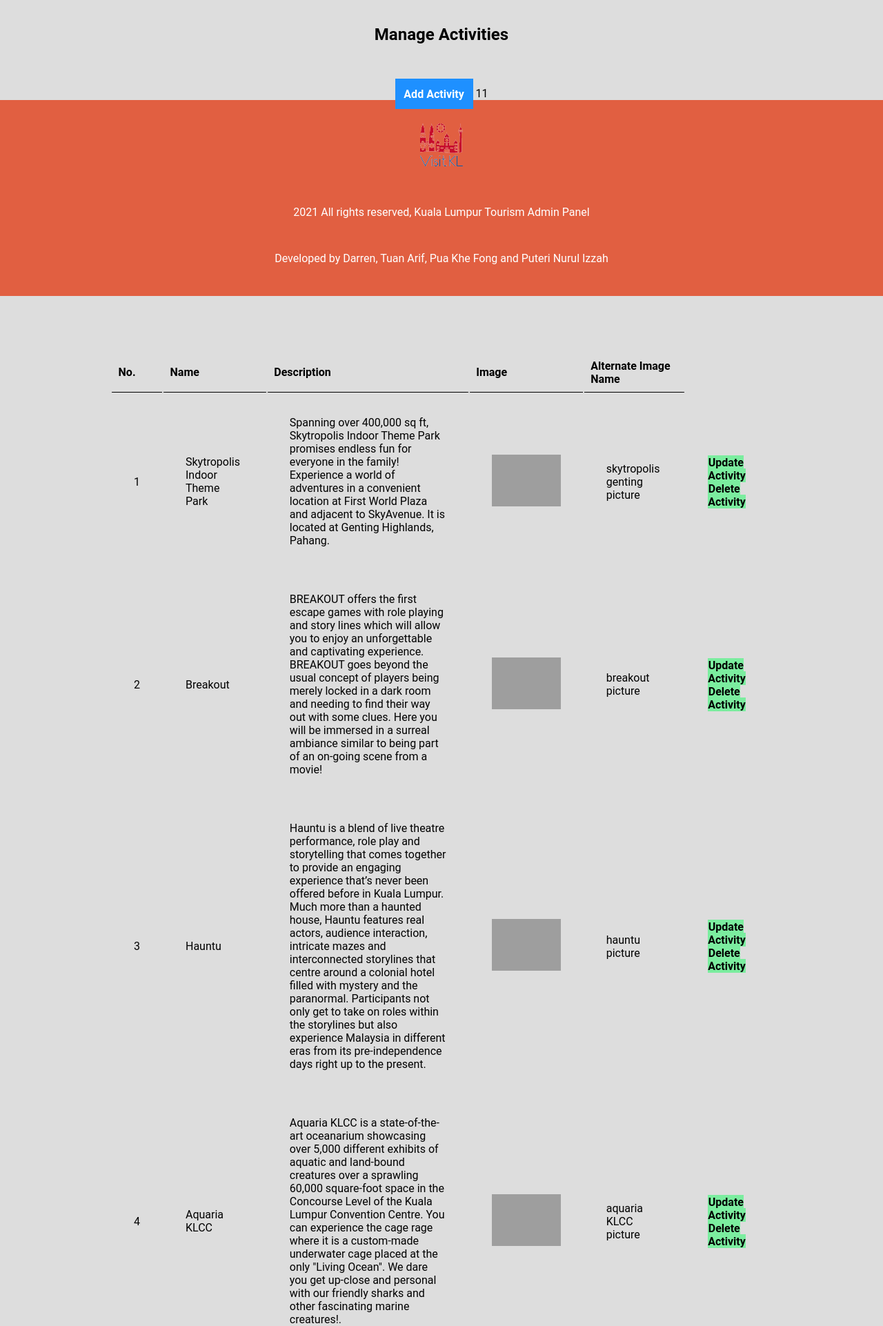
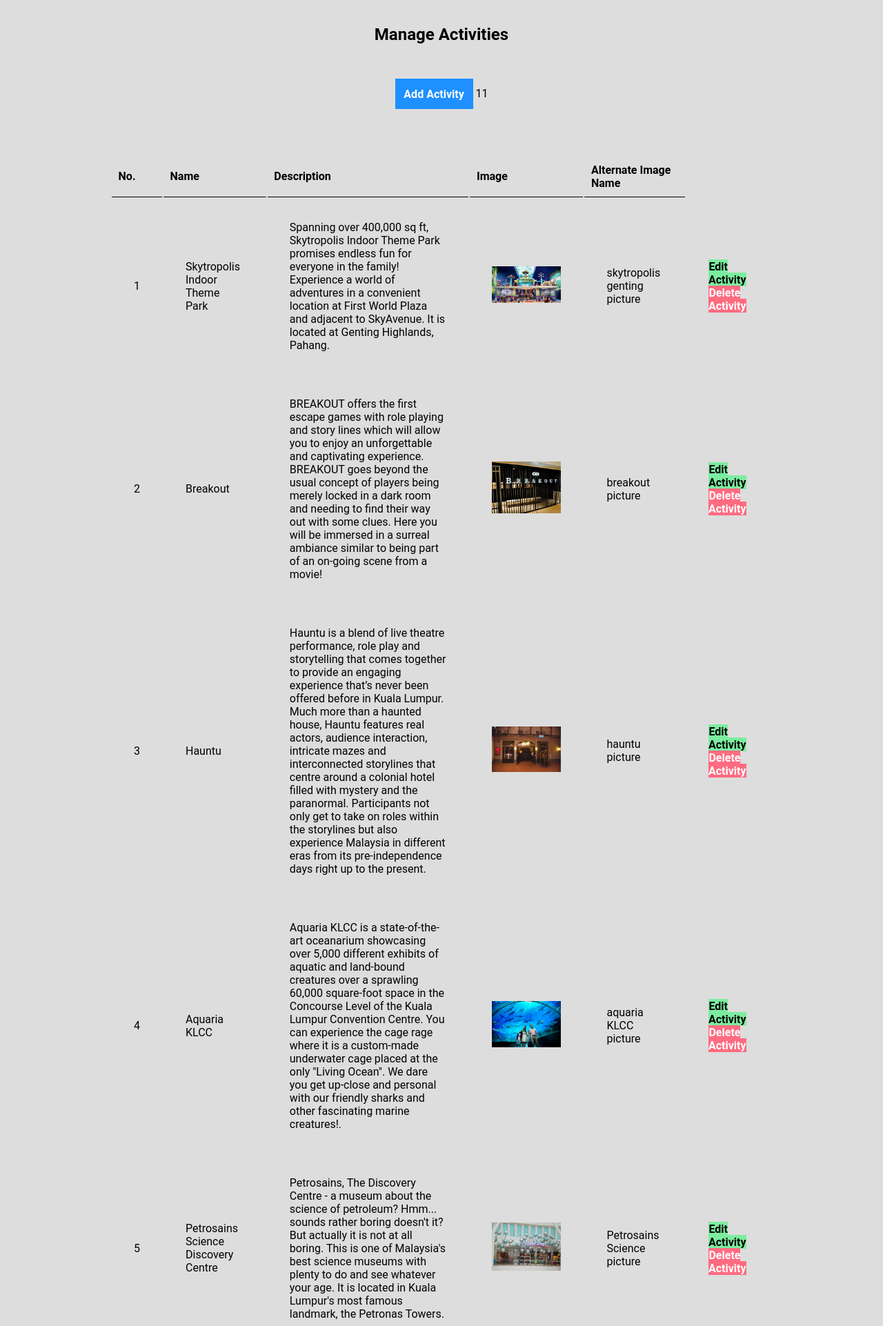
Before and after one commit to DigitalF1ow/WebDev_Assignment, a PHP site: page /Webdev_Assignment/admin/manage-activities.php in a window 1280 px wide. Shown: the part 45-1967 px from the top of the page at 69% size. Run offline with PHP 8.4, Linux system fonts and the light colour scheme; a user stored in the database is signed in; data comes from the database, SQL or seed files in the repository; grey boxes are pictures that could not be loaded.

Commit message:
IMPROVE!

```diff
--- a/admin/add-activity.php
+++ b/admin/add-activity.php
@@ -12,7 +12,7 @@
     <!--Make it to become a grid size while expand or smaller the screen-->
     <section class="main-content ">
         <h1>Add Activity</h1>
-    </section>
+
 
     <!--<div class= "main-content">
     <div class= "wrapper">
@@ -68,7 +68,7 @@
                     </tr>
                 </table>
             </form>
-
+        </section>
             <?php
                 //Check whether the button is clicked or not
                 if(isset($_POST['submit']))
--- a/admin/manage-activities.php
+++ b/admin/manage-activities.php
@@ -80,14 +80,14 @@
                                 else
                                 {
                                     ?>
-                                    <img src="<?php echo SITEURL; ?>images/<?php echo $activity_image?>" width= "100px">
+                                    <img src="<?php echo SITEURL; ?>images/activities/<?php echo $activity_image?>" width= "100px">
                                     <?php
                                 }
                             ?>
                         <td><?php echo $activity_alt; ?></td>
                         <td>
-                            <a href = "#" class = "btn-secondary">Update Activity</a>
-                            <a href = "#" class = "btn-secondary">Delete Activity</a>
+                            <a href = "#" class = "btn-secondary">Edit Activity</a>
+                            <a href = "#" class = "btn-danger">Delete Activity</a>
                         </td>
                     </tr>
                     <?php
@@ -100,6 +100,8 @@
             }
 
         ?>
+        </table>
+    </section>
     <!--End of the main content-->
     <?php include 'partials/footer.php' ?>
 </body>
```
